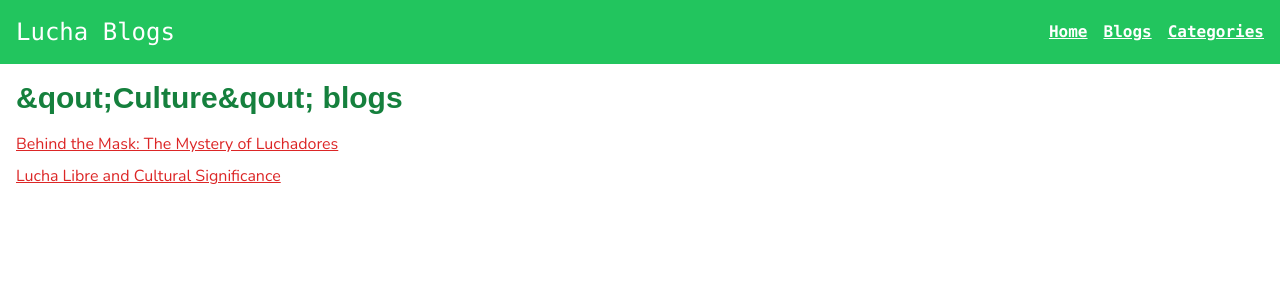
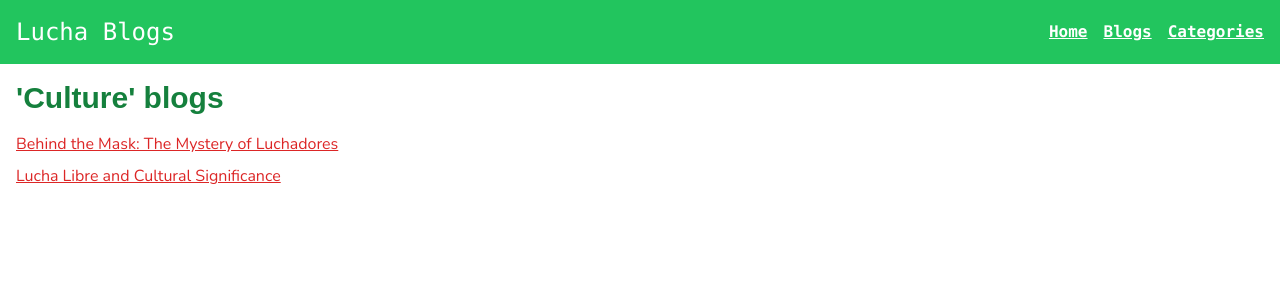
Before and after one commit to leemander/next-deployed-blog, a Next.js app: page /categories/culture in a window 1280 px wide. Shown: the top 300 px of the page. Built offline with nearby package versions, Linux system fonts and the light colour scheme; a web font is replaced by a local one.

Commit message:
Change categories header

```diff
--- a/src/app/categories/[catslug]/page.tsx
+++ b/src/app/categories/[catslug]/page.tsx
@@ -21,7 +21,9 @@ export default function Page({ params }: { params: { catslug: string } }) {
           "text-3xl font-bold font-serif text-green-700 " + faustina.className
         }
       >
-        &qout;{category.name}&qout; blogs
+        {"'"}
+        {category.name}
+        {"'"} blogs
       </h2>
       <ul className="grid gap-2 my-4">
         {categoryPosts.map((post) => {
```
